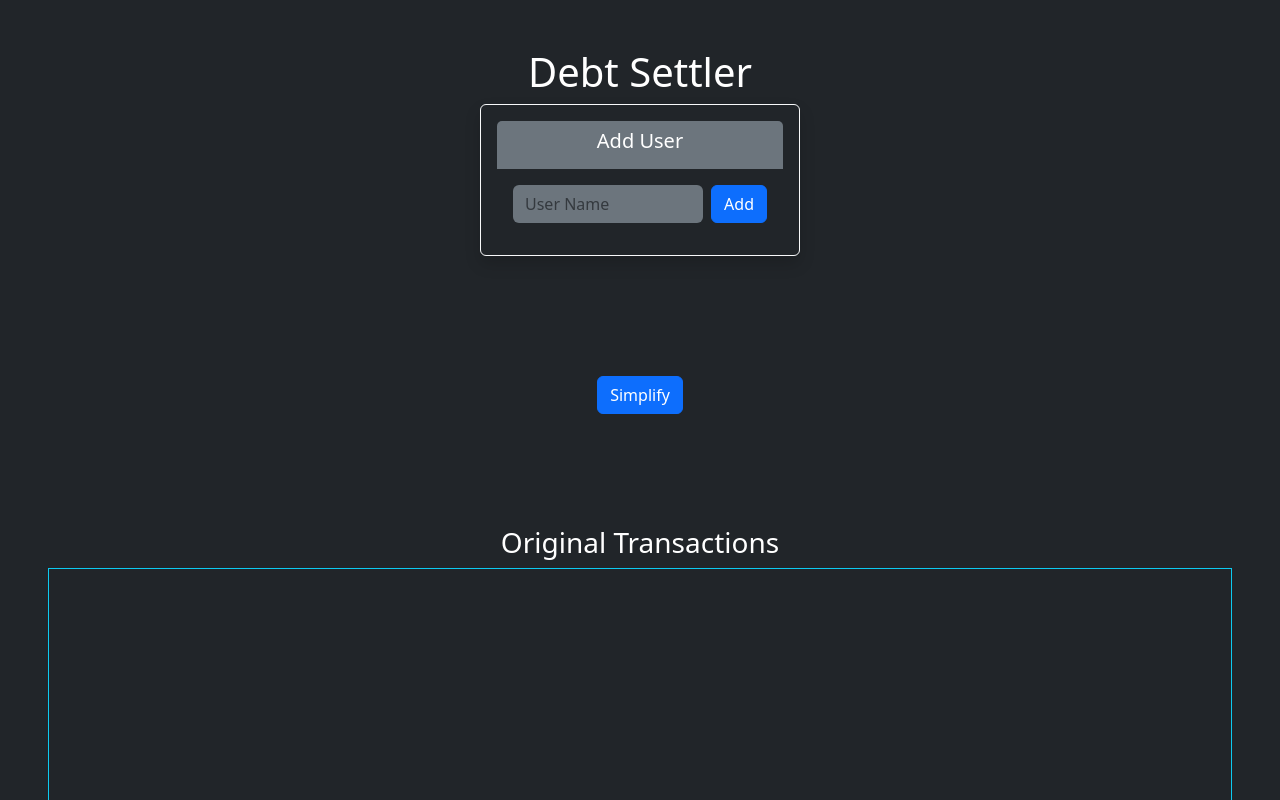
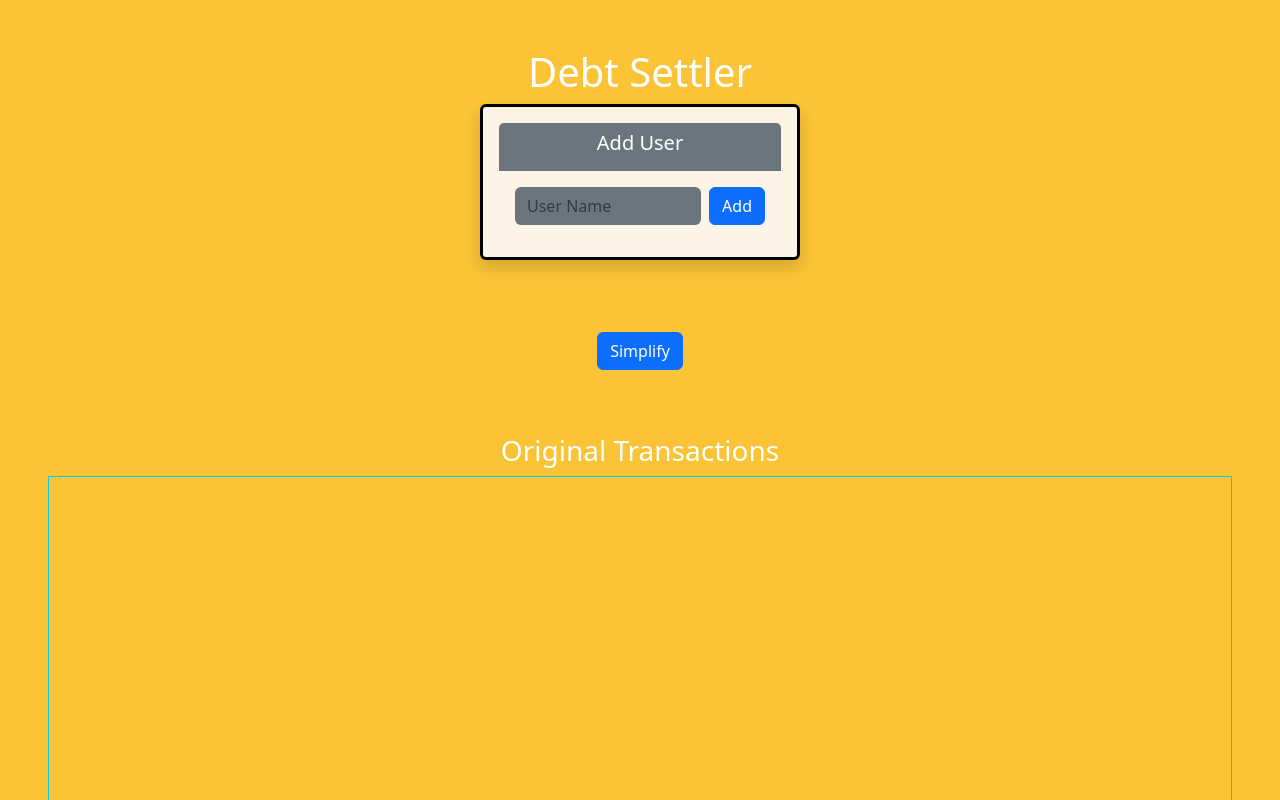
Before and after one commit to waleedbinkhalid74/debt_settler, a React (Vite) app in the folder debt_settler/: page / in a window 1280 px wide. Shown: the top 800 px of the page. Built offline with nearby package versions, Linux system fonts and the light colour scheme.

Commit message:
Add initial design

```diff
--- a/debt_settler/src/App.css
+++ b/debt_settler/src/App.css
@@ -0,0 +1,8 @@
+.bg-base {
+    background-color: #FAC436 !important;
+}
+
+.bg-card {
+    background-color: #FCF4E7 !important;
+    border: 3px solid #000000 !important;
+}
--- a/debt_settler/src/App.tsx
+++ b/debt_settler/src/App.tsx
@@ -22,13 +22,13 @@ function App() {
   };
 
   return (
-    <div className="bg-dark min-vh-100 flex flex-col items-center text-white py-5">
+    <div className="min-vh-100 flex flex-col items-center text-white py-5 bg-base">
       <h1 className="text-center text-5xl font-extrabold text-transparent bg-clip-text bg-gradient-to-r from-blue-400 to-purple-500 drop-shadow-lg">
         Debt Settler
       </h1>
       <AddUser users={users} setUsers={setUsers} addTransaction={addTransaction} />
 
-      <div className="flex justify-center py-5 w-full">
+      <div className="flex justify-center w-full bg-base">
         <Settle transactions={transactions} users={users} onSettle={handleSettle} />
       </div>
 
@@ -43,7 +43,7 @@ function App() {
           <Graph users={users} transactions={simplifiedTransactions} immediateRender={false} />
         </div>
       </div>
-    </div>
+    </div >
 
 
   )
--- a/debt_settler/src/components/AddUser.tsx
+++ b/debt_settler/src/components/AddUser.tsx
@@ -28,7 +28,7 @@ function AddUser({ users, setUsers, addTransaction }: AddUserProps) {
 
   return (
     <div>
-      <div className="container card w-25 p-3 shadow bg-dark text-white border border-light">
+      <div className="container card w-25 p-3 shadow text-white bg-card">
         <div className="card-header bg-secondary border-0">
           <h5 className="card-title text-white text-center">Add User</h5>
         </div>
--- a/debt_settler/src/components/Settle.tsx
+++ b/debt_settler/src/components/Settle.tsx
@@ -14,7 +14,7 @@ function Settle({ transactions, users, onSettle }: SettleProps) {
     };
 
     return (
-        <div className="bg-dark d-flex flex-column justify-content-center align-items-center text-white py-5">
+        <div className="d-flex flex-column justify-content-center align-items-center text-white py-5">
             <button
                 className="btn btn-primary mb-3"
                 onClick={handleSettle}
--- a/debt_settler/src/components/User.tsx
+++ b/debt_settler/src/components/User.tsx
@@ -50,7 +50,7 @@ const User: React.FC<UserProps> = ({ userName, handleDelete, users, addTransacti
 
 
     return (
-        <div className="container card w-25 p-4 mt-2 shadow bg-dark text-white border border-light">
+        <div className="bg-card container card w-25 p-4 mt-2 shadow text-white">
             <div className="card-header bg-secondary border-0">
                 <h5 className="card-title text-white text-center">{userName}</h5>
             </div>
```
